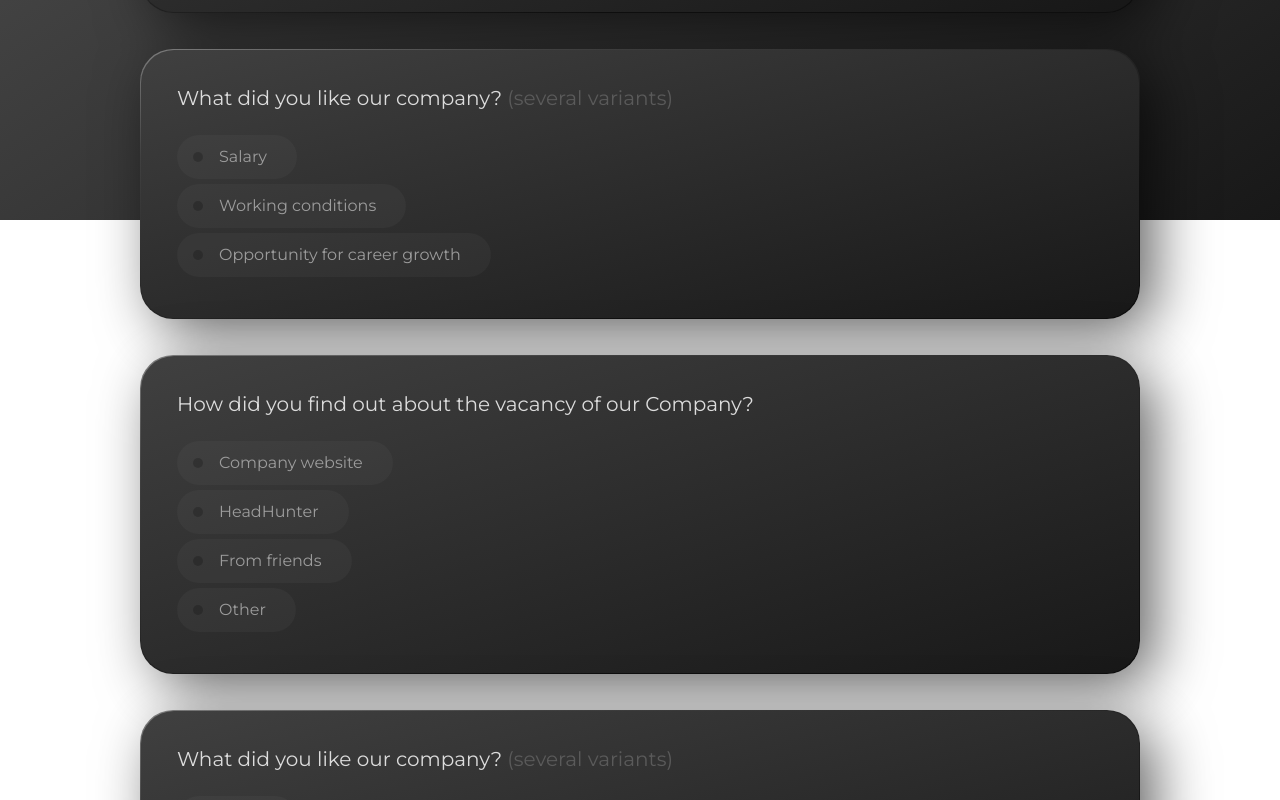
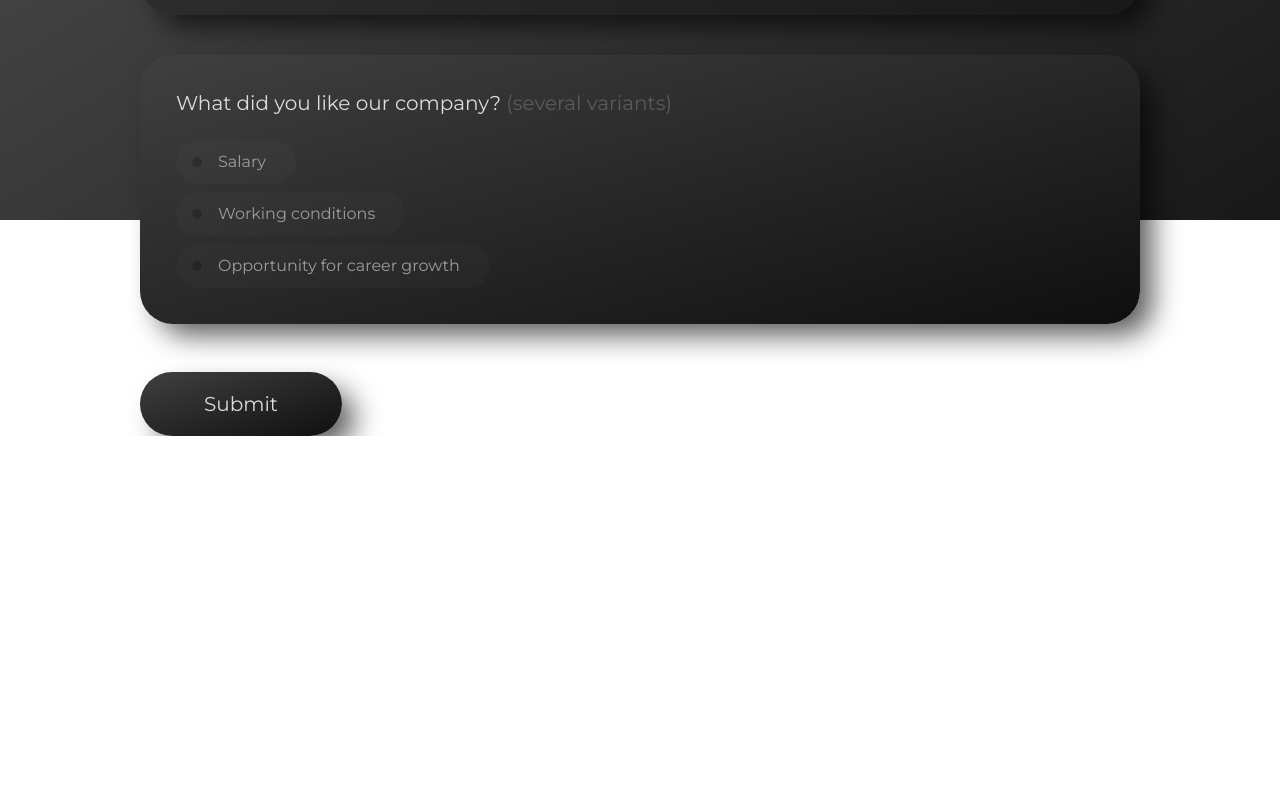
Before and after one commit to qst-project/frontend, a React (Create React App) app: page / in a window 1280 px wide. Shown: the part 580-1380 px from the top of the page. After the commit the page ends 1016 px from the top, so only its background shows below. Built offline with nearby package versions, Linux system fonts and the light colour scheme.

Commit message:
Connected Redux

```diff
--- a/package.json
+++ b/package.json
@@ -9,8 +9,10 @@
     "node-sass": "^4.0.0",
     "react": "^17.0.2",
     "react-dom": "^17.0.2",
+    "react-redux": "^7.2.6",
     "react-router-dom": "^6.1.0",
     "react-scripts": "4.0.3",
+    "redux": "^4.1.2",
     "sass": "^1.45.0",
     "web-vitals": "^1.1.2"
   },
--- a/public/output.css
+++ b/public/output.css
@@ -485,8 +485,13 @@ Ensure the default browser behavior of the `hidden` attribute.
   margin-right: auto;
 }
 
-.mr-\[12px\] {
-  margin-right: 12px;
+.my-12 {
+  margin-top: 3rem;
+  margin-bottom: 3rem;
+}
+
+.mr-2 {
+  margin-right: 0.5rem;
 }
 
 .mt-\[100px\] {
@@ -501,12 +506,24 @@ Ensure the default browser behavior of the `hidden` attribute.
   margin-bottom: 25px;
 }
 
-.mb-\[5px\] {
-  margin-bottom: 5px;
+.mt-2 {
+  margin-top: 0.5rem;
 }
 
 .mr-4 {
   margin-right: 1rem;
+}
+
+.mt-16 {
+  margin-top: 4rem;
+}
+
+.mt-12 {
+  margin-top: 3rem;
+}
+
+.mb-10 {
+  margin-bottom: 2.5rem;
 }
 
 .block {
@@ -519,10 +536,6 @@ Ensure the default browser behavior of the `hidden` attribute.
 
 .flex {
   display: flex;
-}
-
-.hidden {
-  display: none;
 }
 
 .h-screen {
@@ -574,7 +587,7 @@ Ensure the default browser behavior of the `hidden` attribute.
 }
 
 .bg-white-003 {
-  background-color: rgba(255, 255, 255, 0.03);
+  background-color: rgba(255, 255, 255, 0.02);
 }
 
 .bg-black-02 {
@@ -593,10 +606,6 @@ Ensure the default browser behavior of the `hidden` attribute.
   background-image: linear-gradient(165deg, #7D7D7D 0%, #404040 20%, #0f0f0f 75%);
 }
 
-.bg-gradient-button {
-  background-image: linear-gradient(165deg, #5a5a5a 0%, rgba(0, 0, 0, 0) 20%, rgba(0, 0, 0, 0.16) 75%);
-}
-
 .from-grey-4 {
   --tw-gradient-from: #5A5A5A;
   --tw-gradient-stops: var(--tw-gradient-from), var(--tw-gradient-to, rgb(90 90 90 / 0));
@@ -612,23 +621,15 @@ Ensure the default browser behavior of the `hidden` attribute.
 }
 
 .to-grey-1 {
-  --tw-gradient-to: #181818;
+  --tw-gradient-to: #0F0F0F;
 }
 
 .object-left-bottom {
   object-position: left bottom;
 }
 
-.p-px {
-  padding: 1px;
-}
-
 .p-\[36px\] {
   padding: 36px;
-}
-
-.p-\[10px\] {
-  padding: 10px;
 }
 
 .py-2 {
@@ -639,6 +640,16 @@ Ensure the default browser behavior of the `hidden` attribute.
 .py-\[10px\] {
   padding-top: 10px;
   padding-bottom: 10px;
+}
+
+.px-16 {
+  padding-left: 4rem;
+  padding-right: 4rem;
+}
+
+.py-5 {
+  padding-top: 1.25rem;
+  padding-bottom: 1.25rem;
 }
 
 .pl-4 {
@@ -703,8 +714,8 @@ Ensure the default browser behavior of the `hidden` attribute.
 }
 
 .shadow-box {
-  --tw-shadow: 15px 14px 60px -3px rgba(0, 0, 0, 0.65);
-  --tw-shadow-colored: 15px 14px 60px -3px var(--tw-shadow-color);
+  --tw-shadow: 15px 14px 28px -3px rgba(0, 0, 0, 0.65);
+  --tw-shadow-colored: 15px 14px 28px -3px var(--tw-shadow-color);
   box-shadow: var(--tw-ring-offset-shadow, 0 0 #0000), var(--tw-ring-shadow, 0 0 #0000), var(--tw-shadow);
 }
 
@@ -714,10 +725,6 @@ Ensure the default browser behavior of the `hidden` attribute.
   transition-duration: 150ms;
 }
 
-.last\:mb-0:last-child {
-  margin-bottom: 0px;
-}
-
 .hover\:text-grey-7:hover {
   --tw-text-opacity: 1;
   color: rgb(193 193 193 / var(--tw-text-opacity));
--- a/src/components/Header/Header.jsx
+++ b/src/components/Header/Header.jsx
@@ -6,7 +6,7 @@ const Header = () => {
       <div className='container mx-auto py-2 flex justify-between'>
         <div></div>
         <div className='flex items-center'>
-          <p className='mr-[12px]'>Profile</p>
+          <p className='mr-2'>Profile</p>
           <div className=' bg-gradient-to-br from-grey-3 to-grey-2 rounded-full w-[30px] h-[30px] flex justify-center items-center'>
             <svg width="20" height="21" viewBox="0 0 20 21" fill="none" xmlns="http://www.w3.org/2000/svg">
               <path fillRule="evenodd" clipRule="evenodd" d="M9.87731 18.5982C6.96275 18.5982 4.47375 18.1173 4.47375 16.1914C4.47375 14.2656 6.94696 12.4876 9.87731 12.4876C12.792 12.4876 15.2809 14.2483 15.2809 16.1742C15.2809 18.0993 12.8078 18.5982 9.87731 18.5982Z" stroke="#DCDCDC" strokeWidth="1.5" strokeLinecap="round" strokeLinejoin="round"/>
--- a/src/components/Questionnaire/Quest/Quest.jsx
+++ b/src/components/Questionnaire/Quest/Quest.jsx
@@ -4,29 +4,6 @@ import QuestCheckbox from '../QuestCheckbox/QuestCheckbox';
 import QuestRadio from '../QuestRadio/QuestRadio';
 
 let questions = [
-  {
-    type: 'radio',
-    key: '1',
-    question: 'How did you find out about the vacancy of our Company?',
-    answers: [
-      'Company website',
-      'HeadHunter',
-      'From friends',
-      'Other'
-    ]
-  },
-
-  {
-    type: 'checkbox',
-    key: '2',
-    question: 'What did you like our company?',
-    answers: [
-      'Salary',
-      'Working conditions',
-      'Opportunity for career growth'
-    ]
-  },
-
   {
     type: 'radio',
     key: '1',
--- a/src/components/Questionnaire/QuestCheckbox/QuestCheckbox.jsx
+++ b/src/components/Questionnaire/QuestCheckbox/QuestCheckbox.jsx
@@ -3,12 +3,10 @@ import Checkbox from '../../UI/Checkbox/Checkbox';
 
 const QuestCheckbox = (props) => {
   return (
-    <div className='p-px bg-gradient-box rounded-[33px] shadow-box mb-[36px]'>
-      <div className='p-[36px] bg-gradient-to-br from-grey-3 to-grey-1 rounded-[33px]'>
-        <h3 className='text-base text-grey-8 mb-[25px]'>{props.question.question} <span className='text-grey-4'>(several variants)</span></h3>
-        <div>
-          {props.question.answers.map(answer => (<Checkbox name={props.question.key} label={answer}/>))}
-        </div>
+    <div className='shadow-box mb-10 p-[36px] bg-gradient-to-br from-grey-3 to-grey-1 rounded-[33px]'>
+      <h3 className='text-base text-grey-8 mb-[25px]'>{props.question.question} <span className='text-grey-4'>(several variants)</span></h3>
+      <div>
+        {props.question.answers.map(answer => (<Checkbox name={props.question.key} label={answer}/>))}
       </div>
     </div>
   );
--- a/src/components/Questionnaire/QuestRadio/QuestRadio.jsx
+++ b/src/components/Questionnaire/QuestRadio/QuestRadio.jsx
@@ -3,11 +3,9 @@ import Radio from '../../UI/Radio/Radio';
 
 const QuestRadio = (props) => {
   return (
-    <div className='p-px bg-gradient-box rounded-[33px] shadow-box mb-[36px]'>
-      <div className='p-[36px] bg-gradient-to-br from-grey-3 to-grey-1 rounded-[33px] last:mb-0'>
-        <h3 className='text-base text-grey-8 mb-[25px]'>{props.question.question}</h3>
-        {props.question.answers.map(answer => (<Radio name={props.question.key} label={answer}/>))}
-      </div>
+    <div className='shadow-box mb-10 p-[36px] bg-gradient-to-br from-grey-3 to-grey-2 rounded-[33px]'>
+      <h3 className='text-base text-grey-8 mb-[25px]'>{props.question.question}</h3>
+      {props.question.answers.map(answer => (<Radio name={props.question.key} label={answer}/>))}
     </div>
   );
 };
--- a/src/components/UI/BtnSubmit/BtnSubmit.jsx
+++ b/src/components/UI/BtnSubmit/BtnSubmit.jsx
@@ -2,7 +2,7 @@ import React from 'react';
 
 const BtnSubmit = (props) => {
   return (
-    <button>
+    <button className='bg-gradient-to-br from-grey-3 to-grey-1 shadow-box mt-2 px-16 py-5 rounded-full text-base text-grey-8'>
       {props.children}
     </button>
   );
--- a/src/components/UI/Checkbox/Checkbox.jsx
+++ b/src/components/UI/Checkbox/Checkbox.jsx
@@ -1,14 +1,12 @@
 import React from 'react';
 
 const Checkbox = (props) => {
+
   return (
-    <div>
-      <label className='text-grey-6 mb-[5px] inline-block py-[10px] pl-4 pr-[30px] bg-white-003 rounded-full cursor-pointer hover:text-grey-7 transition-text'>
-        <input className='hidden' type="checkbox" name={props.name}/>
-        <div className='w-[10px] h-[10px] mr-4 inline-block bg-black-02 rounded-full'></div>
-        {props.label}
-      </label>
-    </div>
+    <button value={props.label} className='text-grey-6 mt-2 block py-[10px] pl-4 pr-[30px] bg-white-003 rounded-full cursor-pointer hover:text-grey-7 transition-text'>
+      <div className='w-[10px] h-[10px] mr-4 inline-block bg-black-02 rounded-full'></div>
+      {props.label}
+    </button>
   );
 };
 
--- a/src/components/UI/Radio/Radio.jsx
+++ b/src/components/UI/Radio/Radio.jsx
@@ -1,27 +1,12 @@
 import React from 'react';
-import styles from './Radio.module.scss';
-
-// const Radio = (props) => {
-//   return (
-//     <div className='p-px bg-gradient-button rounded-full'>
-//       <label className='p-[10px] bg-gradient-to-br from-grey-3 to-grey-2 block rounded-full bg-white-003'>
-//         <input className='hidden' type="radio" name={props.name}/>
-//         <div className={styles.bulb}></div>
-//         {props.label}
-//       </label>
-//     </div>
-//   );
-// };
 
 const Radio = (props) => {
+
   return (
-    <div>
-      <label className='text-grey-6 mb-[5px] inline-block py-[10px] pl-4 pr-[30px] bg-white-003 rounded-full cursor-pointer hover:text-grey-7 transition-text'>
-        <input className='hidden' type="radio" name={props.name}/>
-        <div className='w-[10px] h-[10px] mr-4 inline-block bg-black-02 rounded-full'></div>
-        {props.label}
-      </label>
-    </div>
+    <button value={props.label} className='text-grey-6 mt-2 block py-[10px] pl-4 pr-[30px] bg-white-003 rounded-full cursor-pointer hover:text-grey-7 transition-text'>
+      <div className='w-[10px] h-[10px] mr-4 inline-block bg-black-02 rounded-full'></div>
+      {props.label}
+    </button>
   );
 };
 
--- a/tailwind.config.js
+++ b/tailwind.config.js
@@ -10,10 +10,10 @@ module.exports = {
     },
     colors: {
       'white': '#ffffff',
-      'white-003': 'rgba(255, 255, 255, 0.03)',
+      'white-003': 'rgba(255, 255, 255, 0.02)',
       'black-02': 'rgba(0, 0, 0, 0.2)',
       'black-003': 'rgba(0, 0, 0, 0.03)',
-      'grey-1': '#181818',
+      'grey-1': '#0F0F0F',
       'grey-2': '#181818',
       'grey-3': '#404040',
       'grey-4': '#5A5A5A',
@@ -36,7 +36,7 @@ module.exports = {
     },
     boxShadow: {
       header: '0 -3px 39px rgba(0, 0, 0, 0.65)',
-      box: '15px 14px 60px -3px rgba(0, 0, 0, 0.65)',
+      box: '15px 14px 28px -3px rgba(0, 0, 0, 0.65)',
     },
     container: {
       padding: {
```
Also changed, not shown: src/components/UI/Radio/Radio.module.scss (deleted, +0 -38 lines), 2 other files (tests, documents, lock files or other folders).
